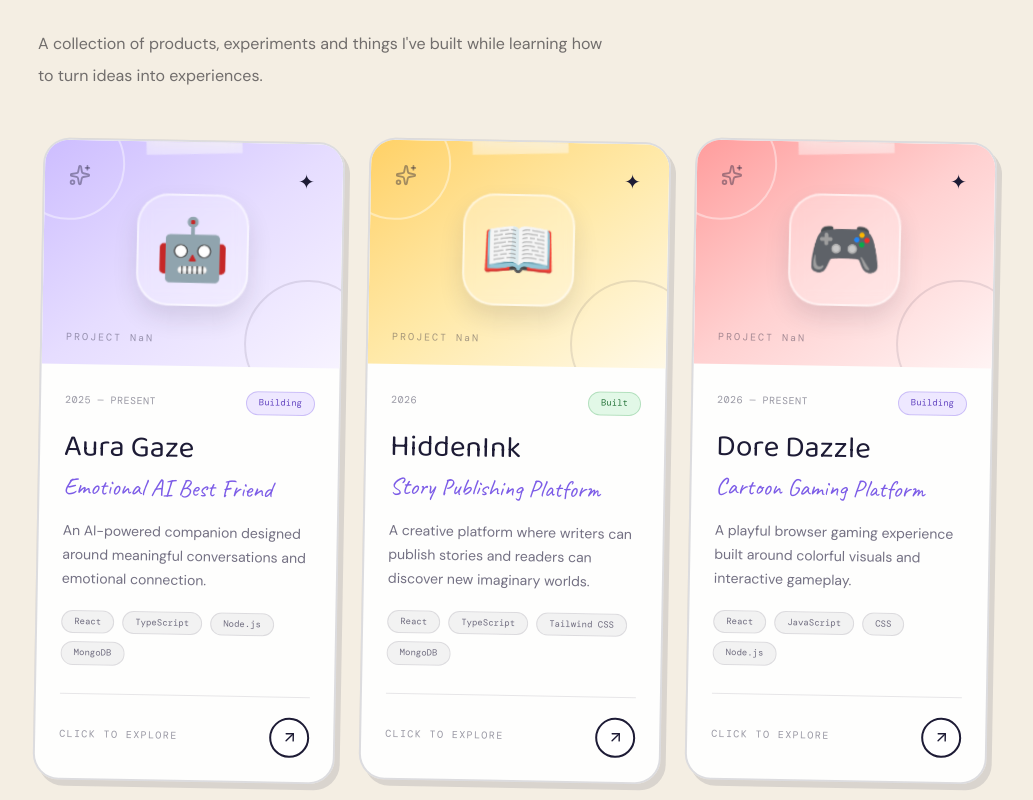
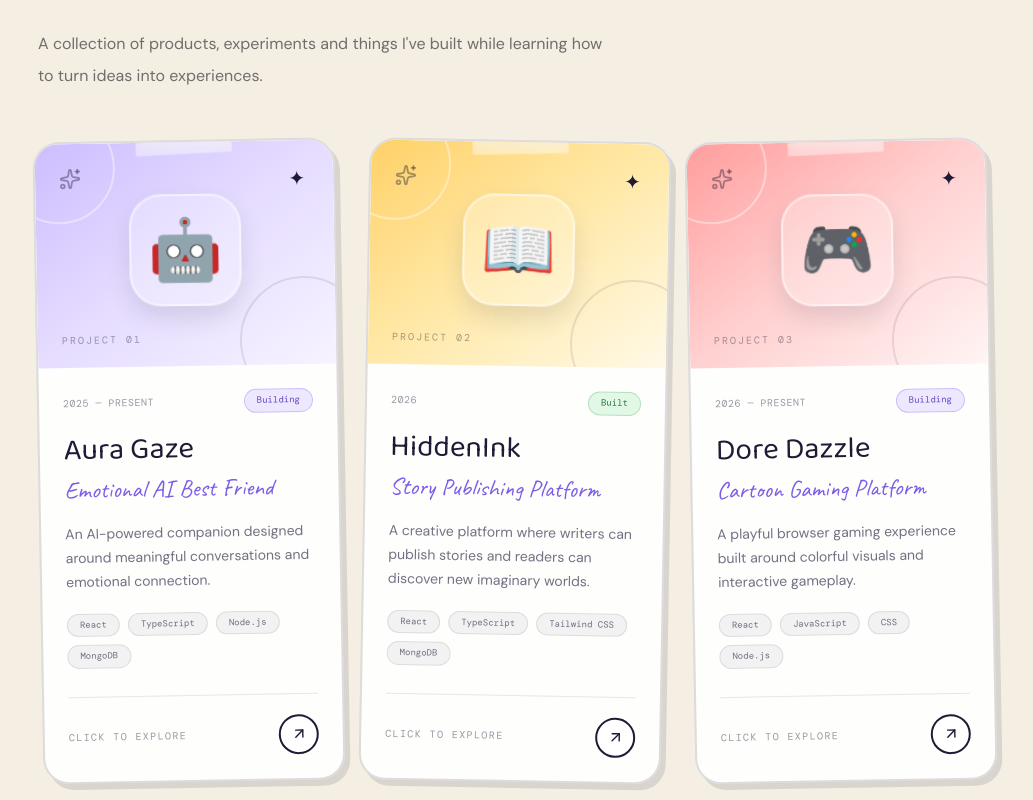
Before and after one commit to Jemimah000/jemimah-portfolio, a React (Vite) app: page / in a window 1280 px wide. Shown: the part 1100-1900 px from the top of the page, without its empty margins (240-1273 px from the left). Built offline with nearby package versions, Linux system fonts and the light colour scheme; a web font is replaced by a local one.

Commit message:
fixed error for deploying

```diff
--- a/src/components/projects/ProjectGrid.tsx
+++ b/src/components/projects/ProjectGrid.tsx
@@ -10,10 +10,11 @@ export default function ProjectGrid() {
   return (
     <>
       <div className="grid gap-6 md:grid-cols-2 xl:grid-cols-3">
-        {projects.map((project) => (
+        {projects.map((project, index) => (
           <ProjectCard
             key={project.title}
             project={project}
+            index={index}
             onClick={() => setSelectedProject(project)}
           />
         ))}
```
